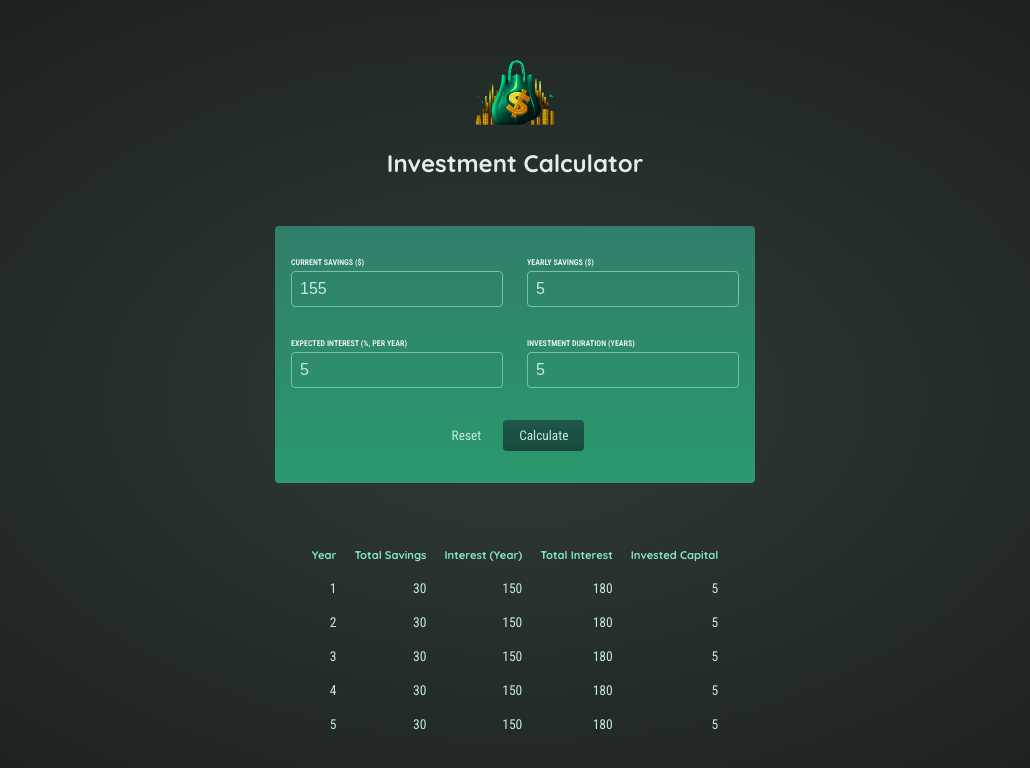
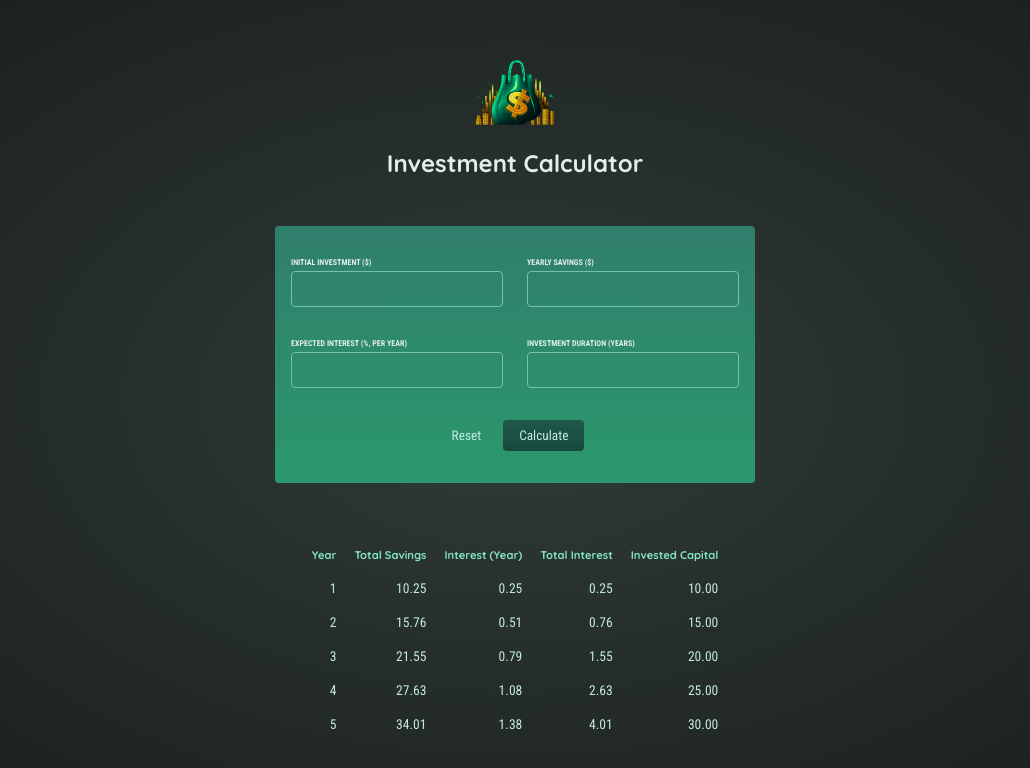
Before and after one commit to marcop96/Compound-interest-calc, a React (Create React App) app: page / in a window 1280 px wide. Both pictures are taken after typing "5", "5", "5", "5" into the empty fields and a click on the button "Calculate". Shown: the top 768 px of the page, without its empty margins (125-1155 px from the left). Built offline with nearby package versions, Linux system fonts and the light colour scheme.

Commit message:
fixes calculations

```diff
--- a/src/components/InvestmentForm.js
+++ b/src/components/InvestmentForm.js
@@ -2,33 +2,51 @@
 
 function InvestmentForm({ onYearlyDataChange }) {
   const [currentSavings, setCurrentSavings] = useState("");
-  const [yearlyContribution, setYearlycontribution] = useState("");
+  const [yearlyContribution, setYearlyContribution] = useState("");
   const [expectedReturn, setExpectedReturn] = useState("");
   const [duration, setDuration] = useState("");
   const yearlyData = []; // per-year results
   const calculateHandler = () => {
+    let savings = currentSavings;
+    let totalInterest = 0;
+    let investedCapital = savings;
     for (let i = 0; i < duration; i++) {
-      const yearlyInterest = currentSavings * expectedReturn;
-      setCurrentSavings(yearlyInterest + yearlyContribution);
+      const yearlyInterest = (savings * expectedReturn) / 100;
+      savings = savings + yearlyInterest + yearlyContribution;
+      totalInterest = totalInterest + yearlyInterest;
+      investedCapital = investedCapital + yearlyContribution;
       yearlyData.push({
         year: i + 1,
-        yearlyInterest: yearlyInterest,
-        savingsEndOfYear: currentSavings,
-        yearlyContribution: yearlyContribution,
+        totalInterest: totalInterest.toFixed(2),
+        savings: savings.toFixed(2),
+        yearlyInterest: yearlyInterest.toFixed(2),
+        savingsEndOfYear: currentSavings.toFixed(2),
+        investedCapital: investedCapital.toFixed(2),
       });
-    } // do something with yearlyData ...
+    }
+    console.log(yearlyData);
     onYearlyDataChange(yearlyData);
   };
   const handleSubmit = (event) => {
     event.preventDefault();
-    event.target.reset();
+    //clear the inputs
+    setCurrentSavings("");
+    setYearlyContribution("");
+    setExpectedReturn("");
+    setDuration("");
     calculateHandler();
   };
+  function hideResults(event) {
+    setCurrentSavings("");
+    setYearlyContribution("");
+    setExpectedReturn("");
+    setDuration("");
+  }
   return (
     <form className="form" onSubmit={handleSubmit}>
       <div className="input-group">
         <p>
-          <label htmlFor="current-savings">Current Savings ($)</label>
+          <label htmlFor="current-savings">Initial Investment ($)</label>
           <input
             type="number"
             id="current-savings"
@@ -45,7 +63,7 @@
             id="yearly-contribution"
             value={yearlyContribution}
             onChange={(e) => {
-              setYearlycontribution(+e.target.value);
+              setYearlyContribution(+e.target.value);
             }}
           />
         </p>
@@ -77,7 +95,7 @@
         </p>
       </div>
       <p className="actions">
-        <button type="reset" className="buttonAlt">
+        <button type="reset" className="buttonAlt" onClick={hideResults}>
           Reset
         </button>
         <button type="submit" className="button" onClick={calculateHandler}>
--- a/src/components/Result.js
+++ b/src/components/Result.js
@@ -17,10 +17,10 @@
           return (
             <tr key={item.year}>
               <td>{item.year}</td>
-              <td>{item.savingsEndOfYear}</td>
+              <td>{item.savings}</td>
               <td>{item.yearlyInterest}</td>
-              <td>{item.yearlyInterest + item.savingsEndOfYear}</td>
-              <td>{item.yearlyContribution}</td>
+              <td>{item.totalInterest}</td>
+              <td>{item.investedCapital}</td>
             </tr>
           );
         })}
```
